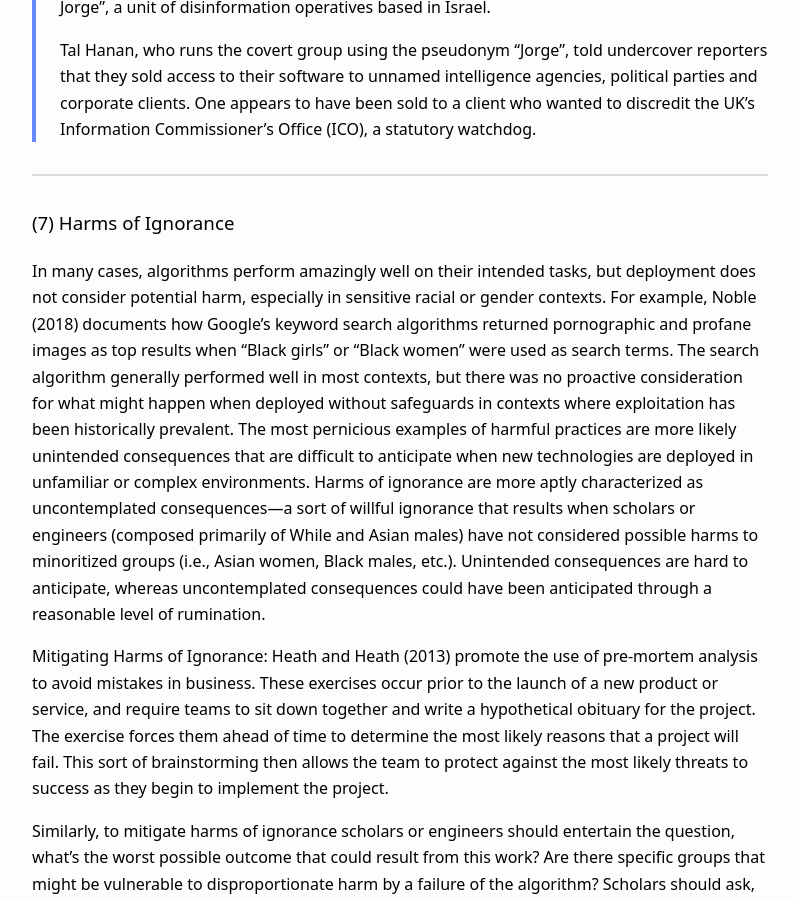
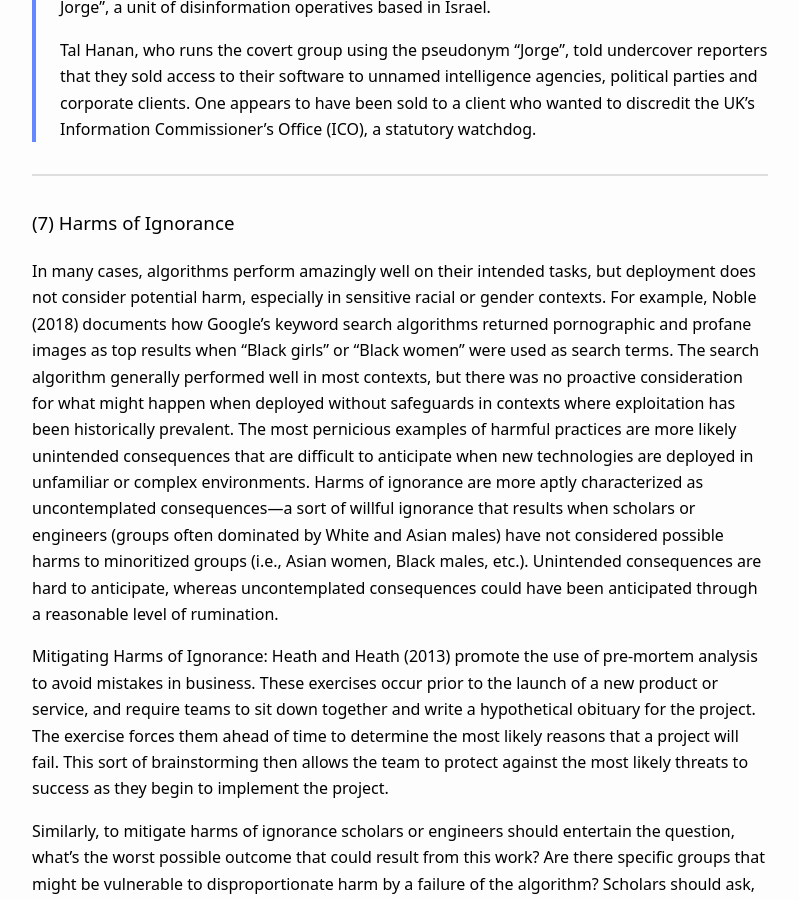
Before and after one commit to lecy/wells-dubois-protocol, a Jekyll site: the page built from index.md, in a window 1280 px wide and 900 px high, scrolled down 11287 px. Shown: the whole window, without its empty margins (240-1039 px from the left). Built offline with Jekyll 4.4.1, drawn with Linux system fonts in a browser that asks for light colours.

Commit message:
Update index.md

```diff
--- a/index.md
+++ b/index.md
@@ -197,7 +197,7 @@ Most data science failures are cases where models are biased in subtle ways or p
 
 ### (7) Harms of Ignorance
 
-In many cases, algorithms perform amazingly well on their intended tasks, but deployment does not consider potential harm, especially in sensitive racial or gender contexts. For example, Noble (2018) documents how Google’s keyword search algorithms returned pornographic and profane images as top results when “Black girls” or “Black women” were used as search terms. The search algorithm generally performed well in most contexts, but there was no proactive consideration for what might happen when deployed without safeguards in contexts where exploitation has been historically prevalent. The most pernicious examples of harmful practices are more likely unintended consequences that are difficult to anticipate when new technologies are deployed in unfamiliar or complex environments. Harms of ignorance are more aptly characterized as uncontemplated consequences—a sort of willful ignorance that results when scholars or engineers (composed primarily of While and Asian males) have not considered possible harms to minoritized groups (i.e., Asian women, Black males, etc.). Unintended consequences are hard to anticipate, whereas uncontemplated consequences could have been anticipated through a reasonable level of rumination.
+In many cases, algorithms perform amazingly well on their intended tasks, but deployment does not consider potential harm, especially in sensitive racial or gender contexts. For example, Noble (2018) documents how Google’s keyword search algorithms returned pornographic and profane images as top results when “Black girls” or “Black women” were used as search terms. The search algorithm generally performed well in most contexts, but there was no proactive consideration for what might happen when deployed without safeguards in contexts where exploitation has been historically prevalent. The most pernicious examples of harmful practices are more likely unintended consequences that are difficult to anticipate when new technologies are deployed in unfamiliar or complex environments. Harms of ignorance are more aptly characterized as uncontemplated consequences—a sort of willful ignorance that results when scholars or engineers (groups often dominated by White and Asian males) have not considered possible harms to minoritized groups (i.e., Asian women, Black males, etc.). Unintended consequences are hard to anticipate, whereas uncontemplated consequences could have been anticipated through a reasonable level of rumination.
 
 **Mitigating Harms of Ignorance**: Heath and Heath (2013) promote the use of pre-mortem analysis to avoid mistakes in business. These exercises occur prior to the launch of a new product or service, and require teams to sit down together and write a hypothetical obituary for the project. The exercise forces them ahead of time to determine the most likely reasons that a project will fail. This sort of brainstorming then allows the team to protect against the most likely threats to success as they begin to implement the project.
 
```
